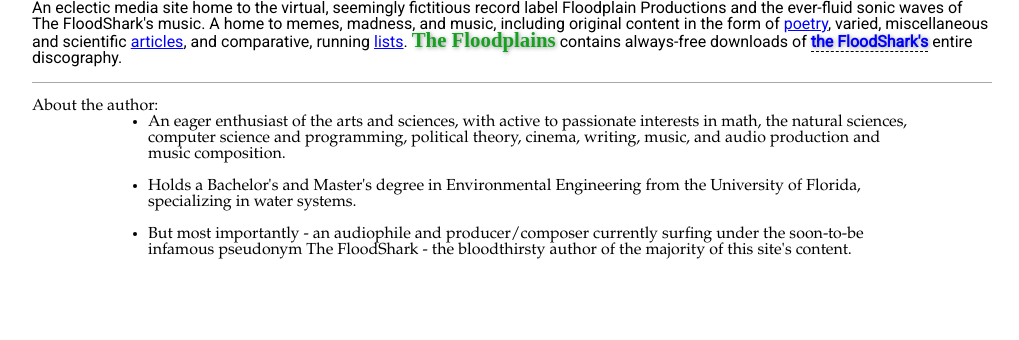
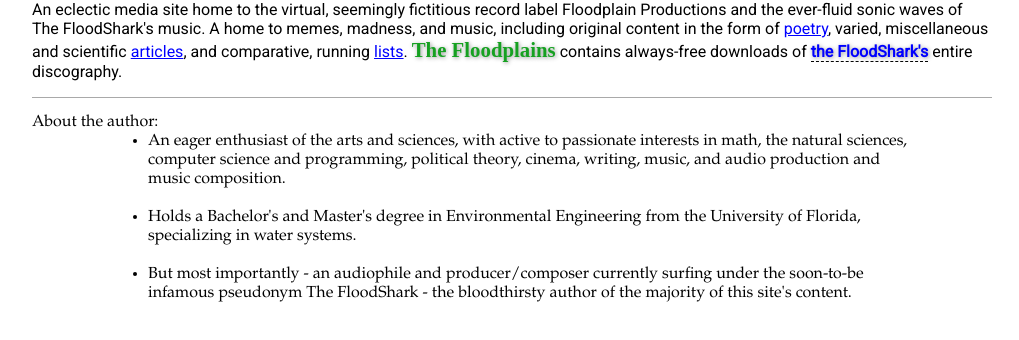
Before and after one commit to thefloodshark/thefloodshark.Github.io, a plain HTML site: page About.html in a window 1280 px wide. Shown: the whole page, without its empty margins (128-1147 px from the left). Drawn offline with nearby package versions, Linux system fonts and the light colour scheme; a web font is replaced by a local one.

Commit message:
'subtlechanges'

```diff
--- a/About.html
+++ b/About.html
@@ -7,22 +7,16 @@
 p {
     color: black;
     font-family: 'Roboto', futura-regular, arial;
-    font-size: 100%;
-    line-height: 100%;
 }
 h {
     color: black;
     font-weight: 550;
     font-family: Garamond, 'Buenard';
-    font-size: 100%;
-    line-height: 100%;
     font-weight: 500;
 }
 ul, li {
     color: black;
     font-family: Garamond, 'Buenard';
-    font-size: 100%;
-    line-height: 100%;
     font-weight: 500;
 }
 ul {
--- a/main.css
+++ b/main.css
@@ -39,11 +39,9 @@ h6 {
 p, ul, ol, li, dl, address {
   -ms-word-wrap: break-word;
   word-wrap: break-word;
-  font-size: 120%; /* was originally 13 px */
+  font-size: 16px; /* was originally 13 px */
+  font-family: 'Buernard', 'EB Garamond', 'Lora', serif;
   text-align: left;
-}
-p {
-font-family: 'Buernard', 'EB Garamond', 'Lora', serif;
 }
 ul {
   margin-left: 16px;
@@ -167,7 +165,7 @@ hr {
 body{
   width: 100%;
   max-width: 960px;
-  margin-top: 10%;
+  margin-top: 60px;
   margin: 0 auto !important;
   float: none !important;
   color: black;
```
